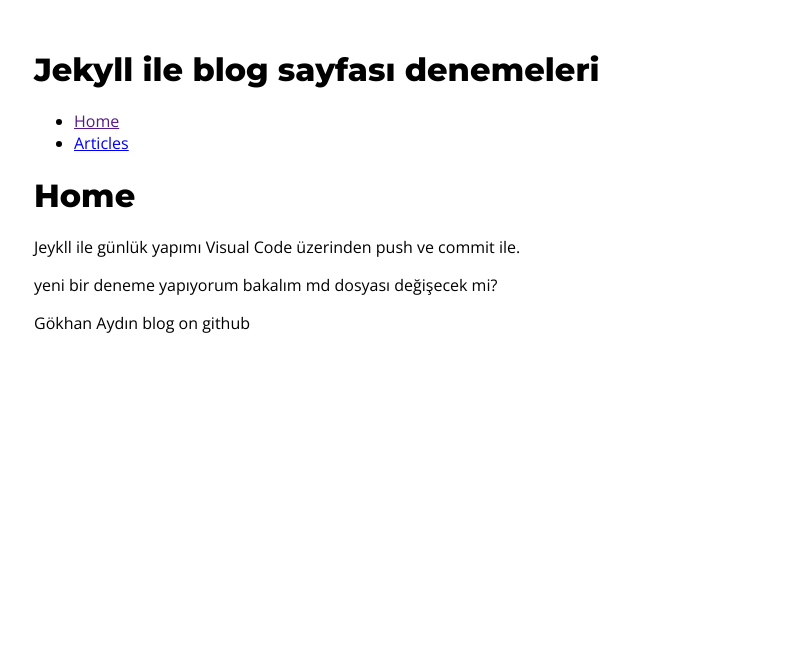
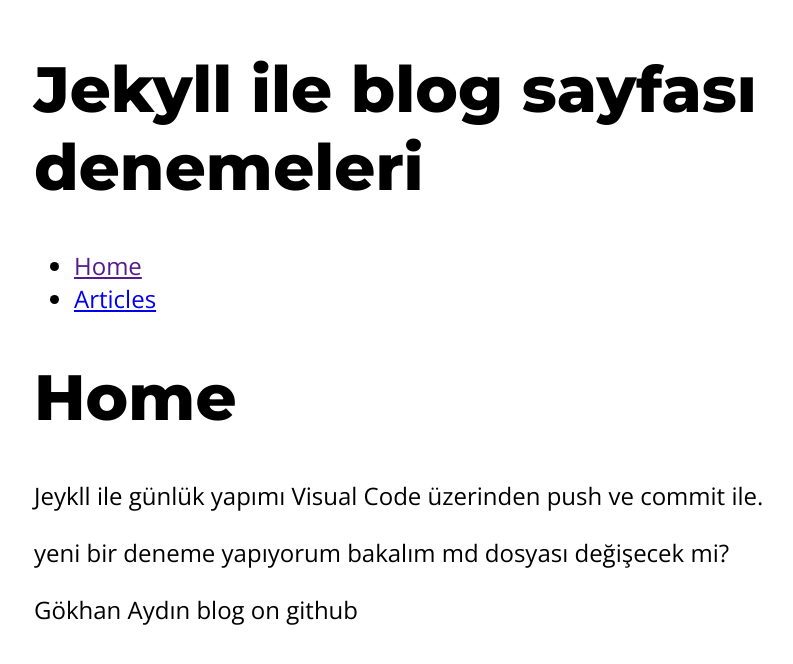
Before and after one commit to soraouji/soraouji.github.io, a Jekyll site: the page built from index.md, in a window 1280 px wide. Shown: the top 664 px of the page, without its empty margins (226-1019 px from the left). Built offline with Jekyll 4.4.1, drawn with Linux system fonts in a browser that asks for light colours; our own code applies the rules of GitHub Pages for plain Markdown files.

Commit message:
font size değişti

```diff
--- a/_layouts/default.html
+++ b/_layouts/default.html
@@ -9,9 +9,11 @@
             max-width: 760px;
             margin: 50px auto;
             font-family: 'Open Sans', sans-serif;
+            font-size: 1.5rem;
         }
         h1{
             font-family: 'Montserrat', sans-serif;
+            font-size: 4rem;
         }
     </style>
 </head>
```
